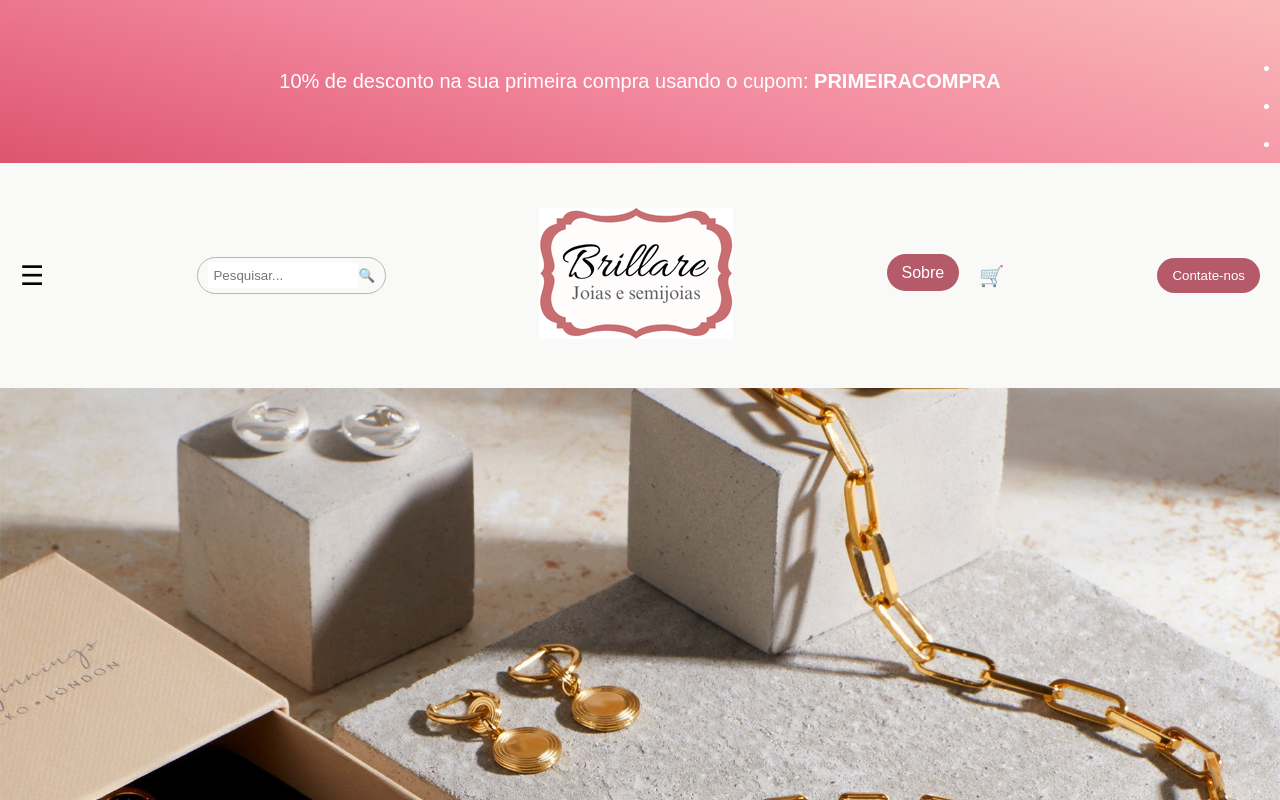
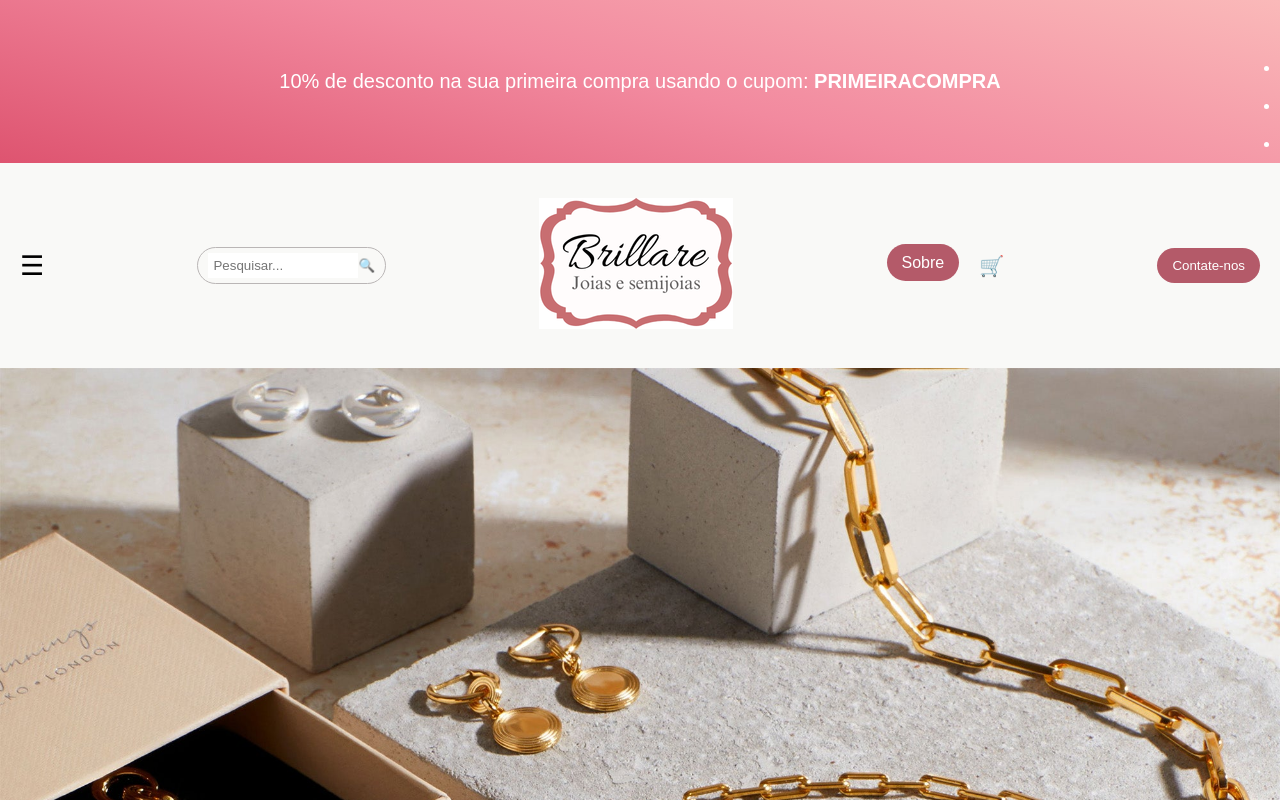
Before and after one commit to Taina1509/Taina1509.github.io, a plain HTML site: page index.html in a window 1280 px wide. Shown: the top 800 px of the page. Drawn offline with Linux system fonts and the light colour scheme.

Commit message:
Update estetica.css

```diff
--- a/estetica.css
+++ b/estetica.css
@@ -32,7 +32,7 @@ nav {
  align-items: center;
  justify-content: space-between;
  background-color: #E9D7CO;
- padding: 45px 20px;
+ padding:35px 20px;
  gap:10px;
 }
 
```
